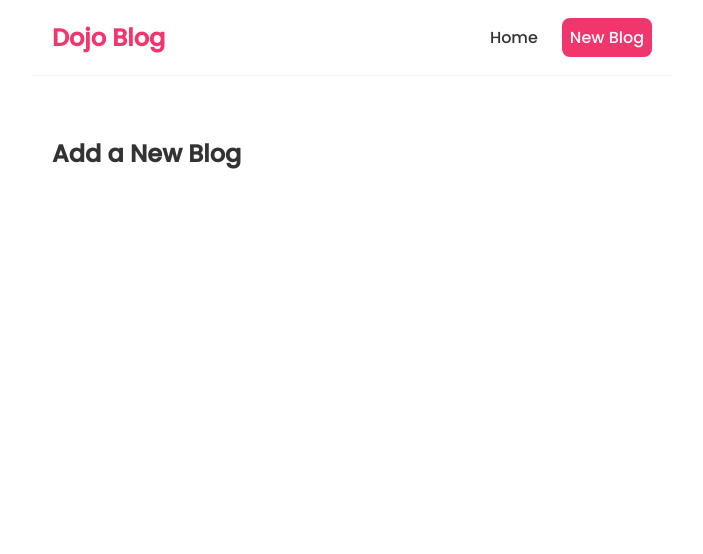
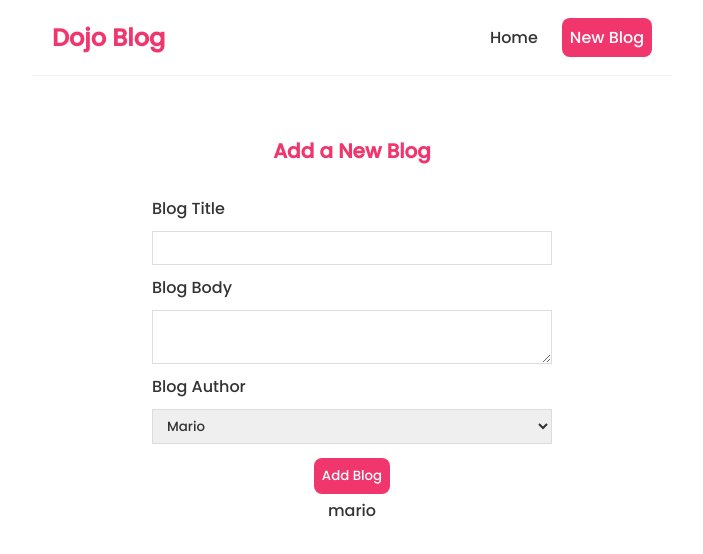
Before and after one commit to emircanbakar/dojo-blog-react, a React (Create React App) app: page /create in a window 1280 px wide. Shown: the top 554 px of the page, without its empty margins (288-991 px from the left). Built offline with nearby package versions, Linux system fonts and the light colour scheme.

Commit message:
create section addded

```diff
--- a/src/Create.js
+++ b/src/Create.js
@@ -1,7 +1,42 @@
+import { useState } from "react";
+
 const Create = () => {
+
+    const [title, setTitle] = useState('')
+    const [body, setBody] = useState('')
+    const [author, setAuthor] = useState('mario')
+
+
     return (
         <div className="create">
             <h2>Add a New Blog</h2>
+            <form >
+                <label > Blog Title</label>
+                <input
+                    type="text"
+                    required
+                    value={title}
+                    onChange={(e) => setTitle(e.target.value)}
+                />
+                <label > Blog Body</label>
+                <textarea
+                    required
+                    value={body}
+                    onChange={(e) => setBody(e.target.value)}
+                ></textarea>
+                <label >Blog Author</label>
+                <select
+                    value={author}
+                    onChange={(e) => setAuthor(e.target.value)}
+                >
+                    <option value="mario">Mario</option>
+                    <option value="yoshi">Yoshi</option>
+                </select>
+                <button>Add Blog</button>
+                <p> {title} </p>
+                <p> {body} </p>
+                <p> {author} </p>
+            </form>
         </div>
     );
 }
--- a/src/index.css
+++ b/src/index.css
@@ -55,7 +55,7 @@
   margin-bottom: 8px;
 }
 
-.blog-preview a{
+.blog-preview a {
   text-decoration: none;
 }
 
@@ -64,9 +64,11 @@
   color: #f1356d;
   margin-bottom: 12px;
 }
+
 .blog-details div {
   margin: 16px 0;
 }
+
 .blog-details button {
   background: #f1356d;
   color: #fff;
@@ -75,3 +77,41 @@
   border-radius: 8px;
   cursor: pointer;
 }
+
+.create {
+  max-width: 400px;
+  margin: 0 auto;
+  text-align: center;
+}
+
+.create label {
+  text-align: left;
+  display: block;
+}
+
+.create h2 {
+  font-size: 20px;
+  color: #f1356d;
+  margin-bottom: 30px;
+}
+
+.create input,
+.create textarea,
+.create select {
+  width: 100%;
+  padding: 6px 10px;
+  margin: 10px 0;
+  border: 1px solid #ddd;
+  box-sizing: border-box;
+  display: block;
+}
+
+.create button {
+  background: #f1356d;
+  color: #fff;
+  border: 0;
+  margin: 4px;
+  padding: 8px;
+  border-radius: 8px;
+  cursor: pointer;
+}
```
